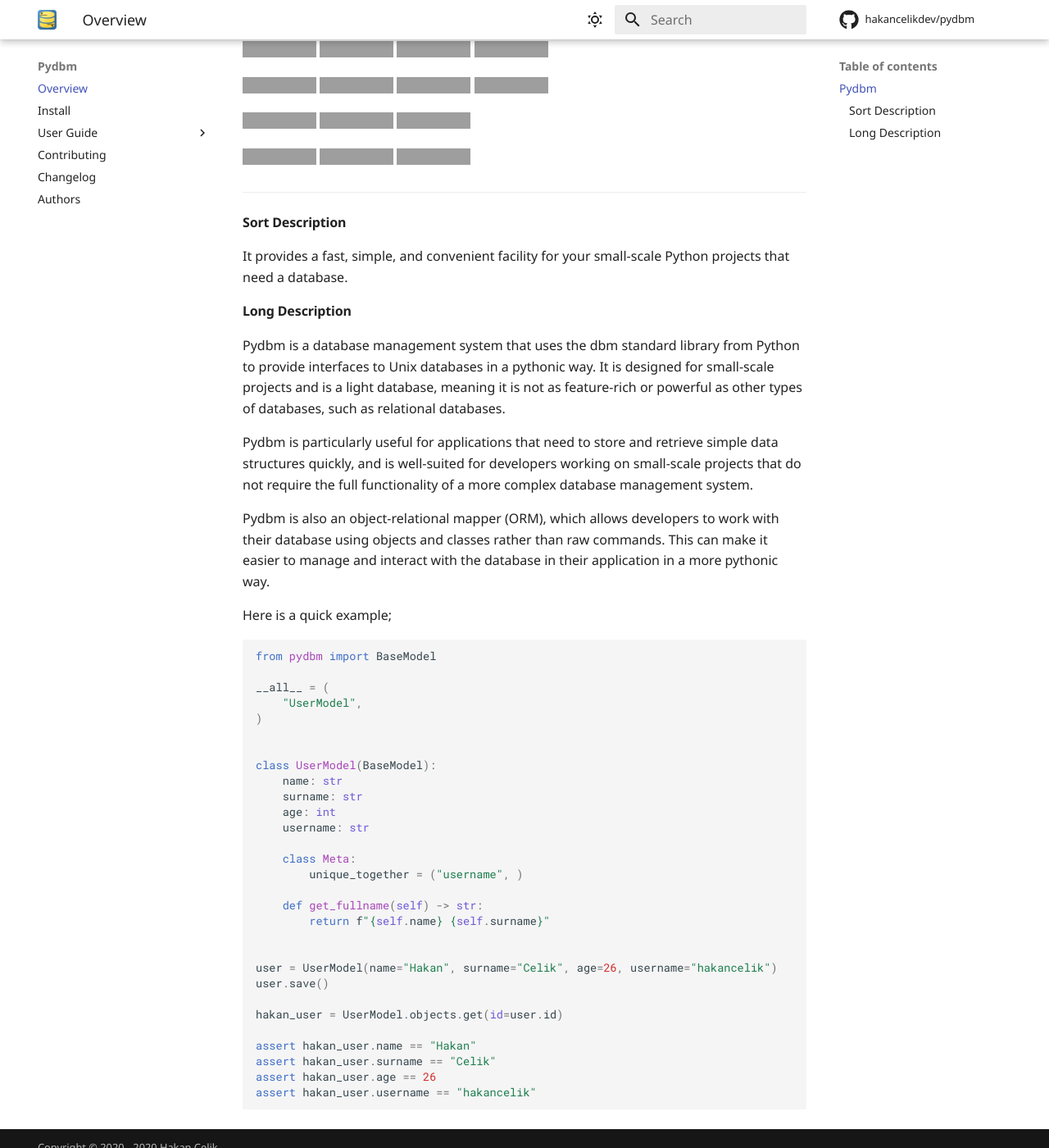
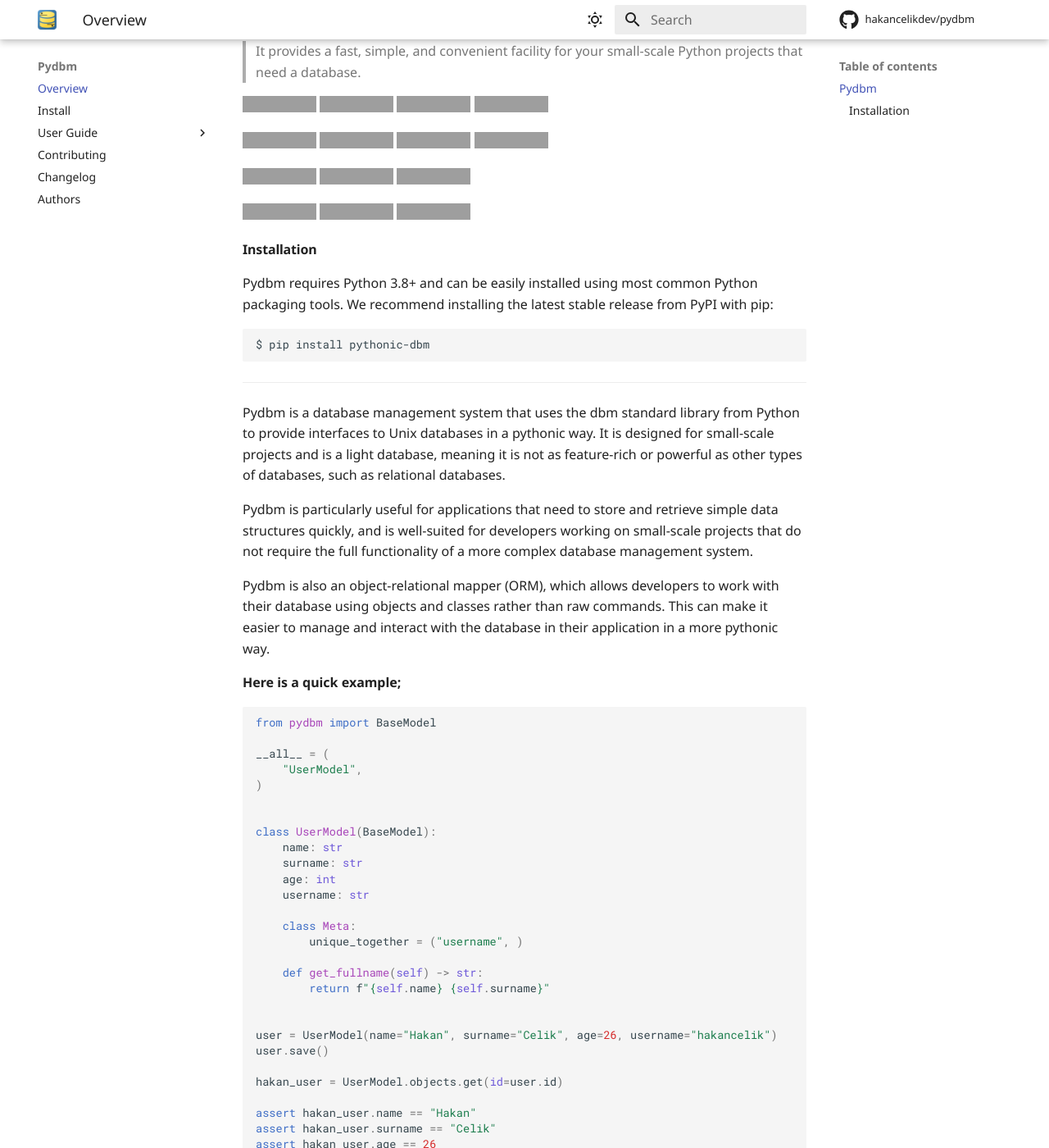
Before and after one commit to hakancelikdev/pydbm, an MkDocs documentation site: the page built from docs/index.md, in a window 1280 px wide and 1400 px high, scrolled down 276 px, cut to the strip 0-1400 px from the top of the window. Shown: the whole strip at 82% size. Built offline with MkDocs 1.6.1 and Material for MkDocs 9.7.7, drawn with Linux system fonts in a browser that asks for light colours; comment, search, counter and statistics services are not loaded; the version menu is left out; some of the changed text lies outside the part shown; grey boxes are pictures that could not be loaded.

````diff
--- a/docs/index.md
+++ b/docs/index.md
@@ -1,6 +1,7 @@
 # Pydbm
 
 **Pydbm is a more pythonic way to use dbm.**
+> It provides a fast, simple, and convenient facility for your small-scale Python projects that need a database.
 
 [![pre-commit](https://github.com/hakancelikdev/pydbm/actions/workflows/pre-commit.yml/badge.svg)](https://github.com/hakancelikdev/pydbm/actions/workflows/pre-commit.yml)
 [![test](https://github.com/hakancelikdev/pydbm/actions/workflows/tests.yml/badge.svg)](https://github.com/hakancelikdev/pydbm/actions/workflows/tests.yml)
@@ -20,12 +21,16 @@
 [![Contributors](https://img.shields.io/github/contributors/hakancelikdev/pydbm)](https://github.com/hakancelikdev/pydbm/graphs/contributors)
 [![Last Commit](https://img.shields.io/github/last-commit/hakancelikdev/pydbm.svg)](https://github.com/hakancelikdev/pydbm/commits/main)
 
------
+## Installation
 
-## Sort Description
-It provides a fast, simple, and convenient facility for your small-scale Python projects that need a database.
+Pydbm requires Python 3.8+ and can be easily installed using most common Python
+packaging tools. We recommend installing the latest stable release from PyPI with pip:
 
-## Long Description
+```shell
+$ pip install pythonic-dbm
+```
+
+----
 Pydbm is a database management system that uses the dbm standard library from Python to provide interfaces to Unix databases in a pythonic way.
 It is designed for small-scale projects and is a light database, meaning it is not as feature-rich or powerful as other types of databases, such as relational databases.
 
@@ -35,7 +40,7 @@ and is well-suited for developers working on small-scale projects that do not re
 Pydbm is also an object-relational mapper (ORM), which allows developers to work with their database using objects and classes rather than raw commands.
 This can make it easier to manage and interact with the database in their application in a more pythonic way.
 
-Here is a quick example;
+**Here is a quick example;**
 
 ```python
 from pydbm import BaseModel
````
Also changed, not shown: other parts of docs/index.md (+3 -0 lines), README.md (+41 -3 lines).
